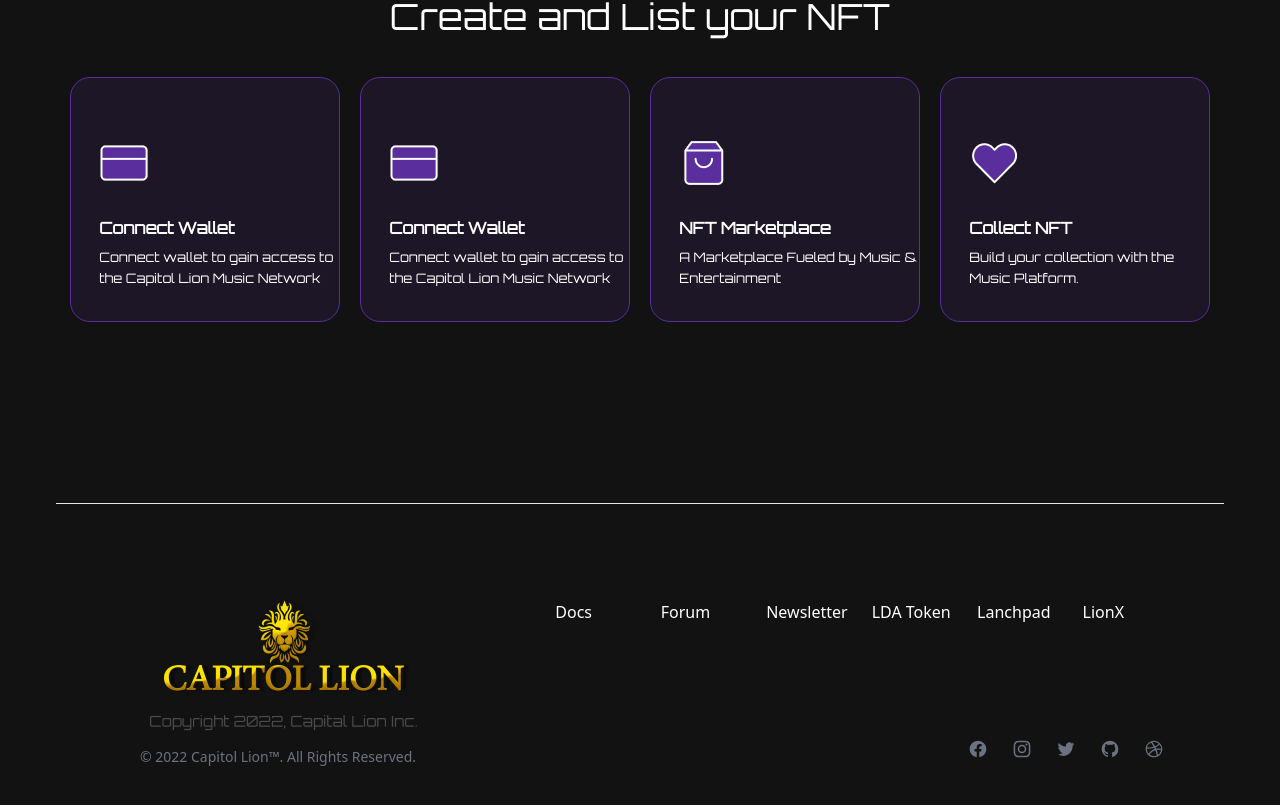
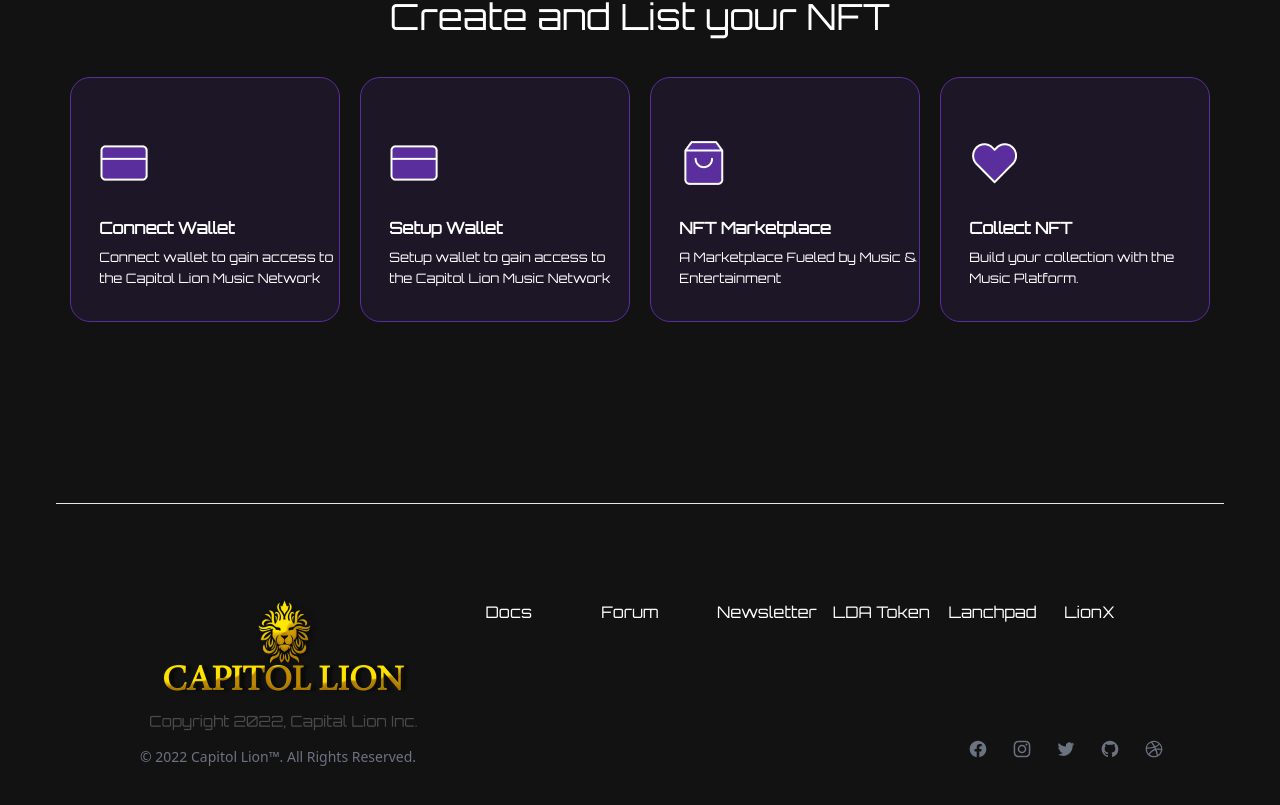
Before and after one commit to CoreX-Labs/CapitolLion, a React (Create React App) app in the folder CapitolLion_Marketplace/frontend/capitol-lion/: page / in a window 1280 px wide. Shown: the part 3754-4559 px from the top of the page. Built offline with nearby package versions, Linux system fonts and the light colour scheme.

Commit message:
Made adjustments to @ardiguy's commit

```diff
--- a/CapitolLion_Marketplace/frontend/capitol-lion/src/footer/Footer.jsx
+++ b/CapitolLion_Marketplace/frontend/capitol-lion/src/footer/Footer.jsx
@@ -1,63 +1,59 @@
 import React from 'react';
-// import styled from 'styled-components';
-// the footer logo
-import LogoFoot from '../footer/footerlogo.png'
 
 const Footer = () => {
   return (
     <React.Fragment>
-      <div className='footerWrap w-full p-6'>
-        <div className='footWrap2 p-8'>
+      <div className='w-full p-6 footerWrap'>
+        <div className='p-8 footWrap2'>
           <div className='smallLine mb-9'>
             <hr />
           </div>
           <div className='footContents p-9'>
-
-            <footer class="p-4 sm:p-6 dark:bg-gray-100">
+            <footer class="p-4 sm:p-6">
               <div class="md:flex md:justify-between">
                 <div class="mb-6 md:mb-0">
-                  <a href="http://localhost:3000/" class="flex items-center">
-                    <img src={LogoFoot} class="mr-3 h-35" alt="lionx logo" />
+                  <a href="http://capitolion.vercel.app/" class="flex items-center">
+                    <img src="/footerlogo.png" class="mr-3 h-35" alt="lionx logo" />
                   </a>
                 </div>
-                <div class="grid grid-cols-2 gap-6 sm:gap-6 sm:grid-cols-6">
+                <div class="grid grid-cols-2 gap-6 sm:gap-4 sm:grid-cols-6 orbitron-light">
                   <div>
-                    <ul class="text-white dark:text-gray-400">
+                    <ul class="text-white">
                       <li class="mb-4">
                         <a href="https://lionx.one/documents" class="hover:underline">Docs</a>
                       </li>
                     </ul>
                   </div>
                   <div>
-                    <ul class="text-white dark:text-gray-400">
+                    <ul class="text-white">
                       <li class="mb-4">
                         <a href="https://forum.trondao.org/t/the-establishment-of-lionx/2660?u=tashlion" class="hover:underline ">Forum</a>
                       </li>
                     </ul>
                   </div>
                   <div>
-                    <ul class="text-white dark:text-gray-400">
+                    <ul class="text-white">
                       <li class="mb-4">
                         <a href="https://lionx.one/" class="hover:underline">Newsletter</a>
                       </li>
                     </ul>
                   </div>
                   <div>
-                    <ul class="text-white dark:text-gray-400">
+                    <ul class="text-white">
                       <li class="mb-4">
                         <a href="https://sunswap.com/#/scan/detail/TNP1D18nJCqQHhv4i38qiNtUUuL5VyNoC1" class="hover:underline">LDA Token</a>
                       </li>
                     </ul>
                   </div>
                   <div>
-                    <ul class="text-white dark:text-gray-400">
+                    <ul class="text-white">
                       <li class="mb-4">
                         <a href="https://sunswap.com/#/scan/detail/TNP1D18nJCqQHhv4i38qiNtUUuL5VyNoC1" class="hover:underline">Lanchpad</a>
                       </li>
                     </ul>
                   </div>
                   <div>
-                    <ul class="text-white dark:text-gray-400">
+                    <ul class="text-white">
                       <li class="mb-4">
                         <a href="https://lionxeco.net/" class="hover:text-red">LionX</a>
                       </li>
@@ -65,7 +61,6 @@
                   </div>
                 </div>
               </div>
-
               <div class="sm:flex sm:items-center sm:justify-between mr">
                 <span class="text-sm text-gray-500 sm:text-center dark:text-gray-400 ml-6 mt-4 mr-7">© 2022 <a href="https://flowbite.com/" class="hover:underline">Capitol Lion™</a>. All Rights Reserved.
                 </span>
--- a/CapitolLion_Marketplace/frontend/capitol-lion/src/pages/components/Step.jsx
+++ b/CapitolLion_Marketplace/frontend/capitol-lion/src/pages/components/Step.jsx
@@ -32,8 +32,8 @@
                   />
                   <Card
                     icon='/credit-card.png'
-                    title='Connect Wallet'
-                    detail='Connect wallet to gain access to the Capitol Lion Music Network'
+                    title='Setup Wallet'
+                    detail='Setup wallet to gain access to the Capitol Lion Music Network'
                   />
                   <Card
                     icon='/shopping-bag.png'
```
Also changed, not shown: CapitolLion_Marketplace/frontend/capitol-lion/public/footerlogo.png (renamed from CapitolLion_Marketplace/frontend/capitol-lion/src/footer/footerlogo.png).
